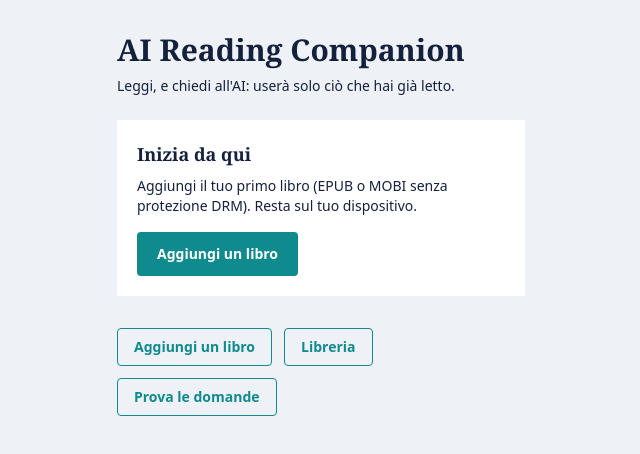
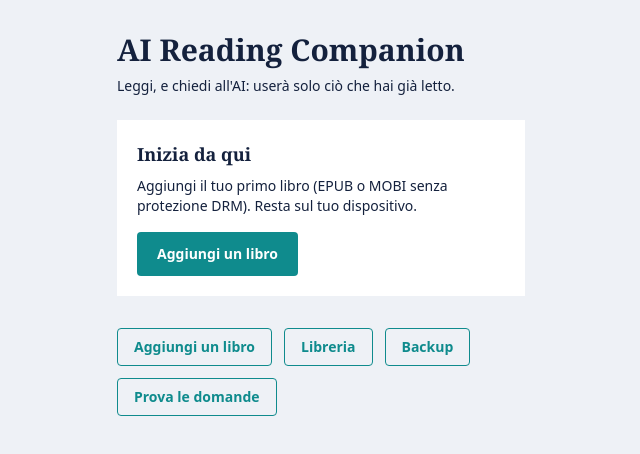
Before and after one commit to kevin-flynn89/ReAIding-Companion, a Next.js app: page / in a window 1280 px wide. Shown: the top 454 px of the page, without its empty margins (319-959 px from the left). Built offline with nearby package versions, Linux system fonts and the light colour scheme.

Commit message:
Add Backup link to the navigation menu

```diff
--- a/app/page.tsx
+++ b/app/page.tsx
@@ -66,6 +66,7 @@ export default function Home() {
       <div className="mt-8 flex flex-wrap gap-3">
         <Link href="/aggiungi-file" className="rounded border border-segnalibro px-4 py-2 text-sm font-semibold text-segnalibro">Aggiungi un libro</Link>
         <Link href="/libreria" className="rounded border border-segnalibro px-4 py-2 text-sm font-semibold text-segnalibro">Libreria</Link>
+        <Link href="/backup" className="rounded border border-segnalibro px-4 py-2 text-sm font-semibold text-segnalibro">Backup</Link>
         <Link href="/domande" className="rounded border border-segnalibro px-4 py-2 text-sm font-semibold text-segnalibro">Prova le domande</Link>
       </div>
       <InstallButton />
```
